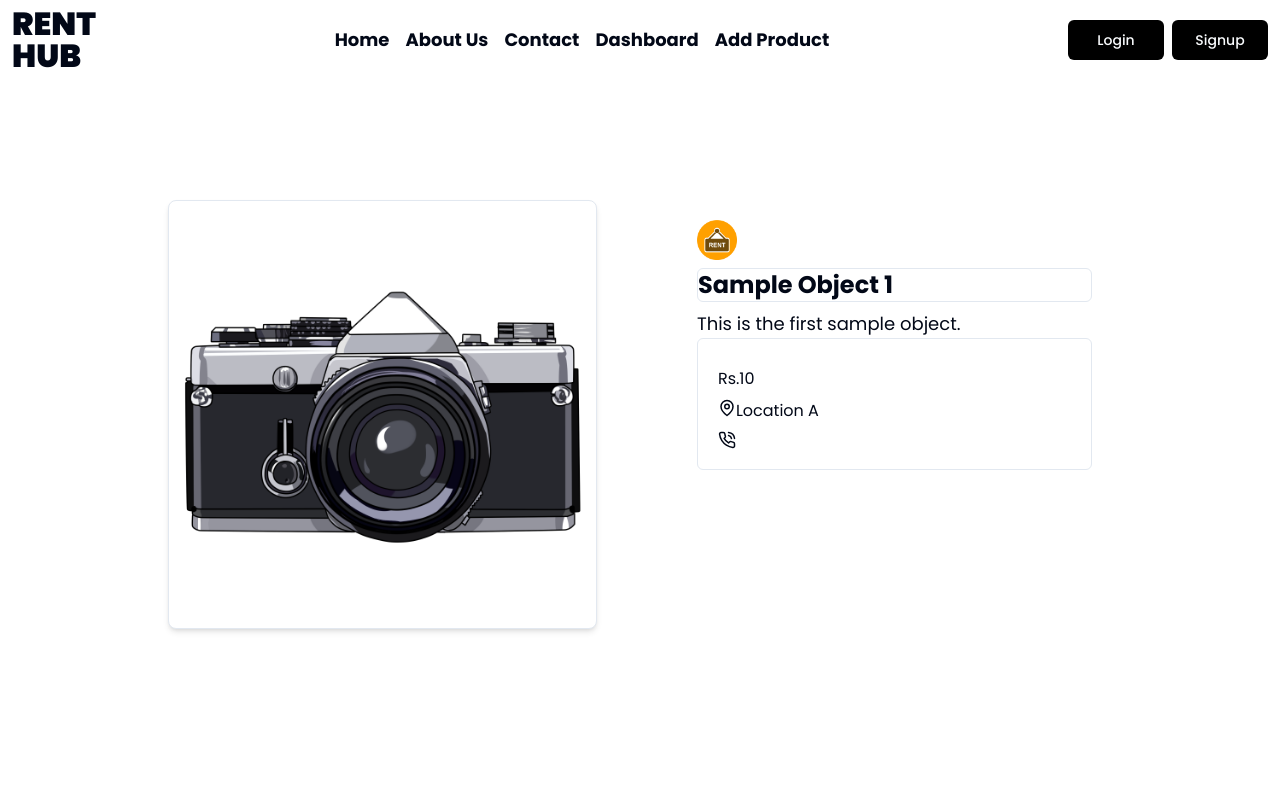
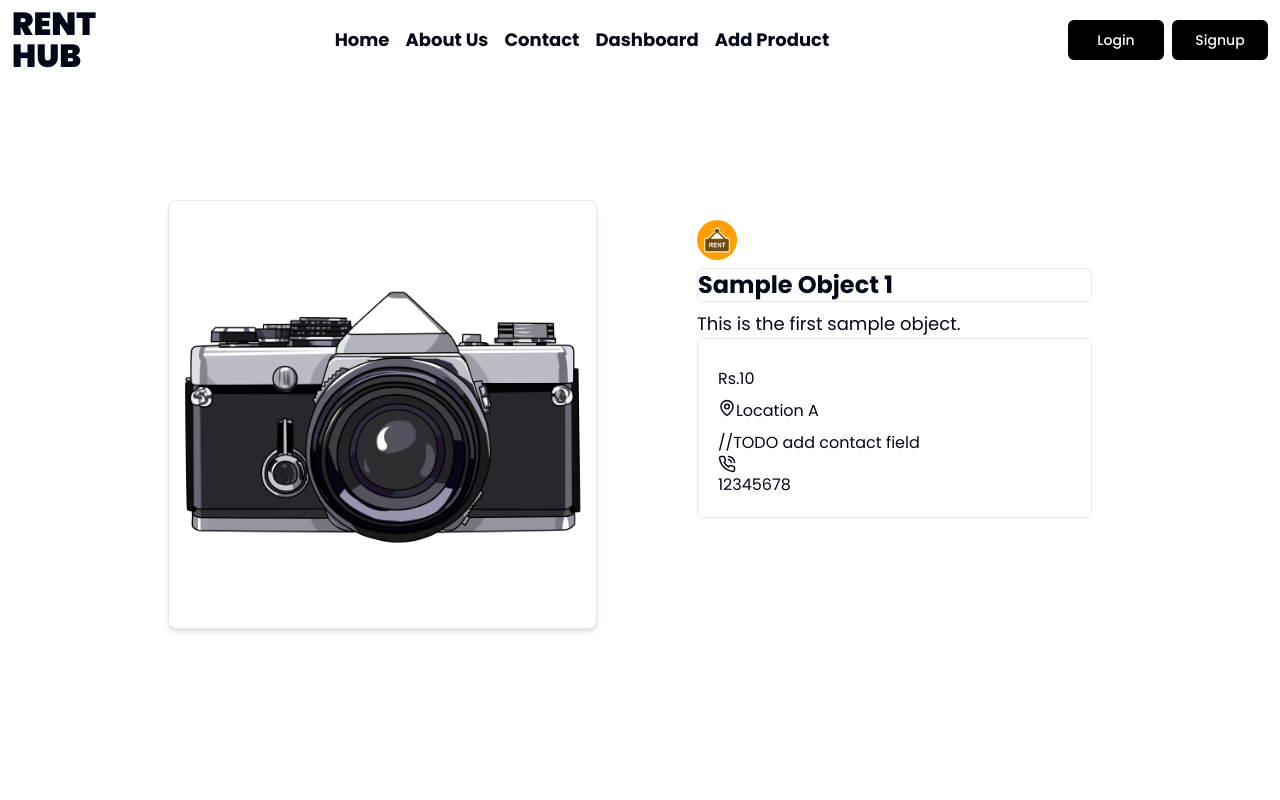
Before and after one commit to sudip-poudel/Rental, a React (Vite) app in the folder frontend/: page / in a window 1280 px wide. Both pictures are taken after a click on the element 166 px from the left and 526 px from the top of the page. Shown: the top 800 px of the page. Built offline with nearby package versions, Linux system fonts and the light colour scheme; no server answers.

Commit message:
instant fix  for vercel

```diff
--- a/frontend/src/pages/Itempage.tsx
+++ b/frontend/src/pages/Itempage.tsx
@@ -5,7 +5,7 @@ import { useParams } from "react-router-dom";
 import camera from "/images/camera.png";
 import for_rent from "/images/for_rent.png";
 import Card from "@/components/ui/card";
-import { MapPin,PhoneCall } from "lucide-react";
+import { MapPin, PhoneCall } from "lucide-react";
 import { useNavigate } from "react-router-dom";
 // import Items from "@/components/Items";
 const Itempage = () => {
@@ -14,9 +14,9 @@ const Itempage = () => {
 
   // console.log(result);
   const similarItems = sampleItems.filter(
-    (item) => item.category === result.category
+    (item) => item.category === result?.category
   );
-  const relatedItems = similarItems.filter((item) => item.id !== result.id);
+  const relatedItems = similarItems.filter((item) => item.id !== result?.id);
   // console.log(similarItems);
   const navigate = useNavigate();
   const handleCard = (id) => {
@@ -50,7 +50,11 @@ const Itempage = () => {
                   <div className="mt-2 flex">
                     <MapPin size={18} /> {result.location}
                   </div>
-                   <div className="mt-2 cursor-pointer"> <PhoneCall size={18} /> {result.contact}</div>
+                  <div className="mt-2 cursor-pointer">
+                    {" "}
+                    //TODO add contact field
+                    <PhoneCall size={18} /> {12345678}
+                  </div>
                 </div>
               </div>
             </div>
```
Also changed, not shown: 10 other files (tests, documents, lock files or other folders).
